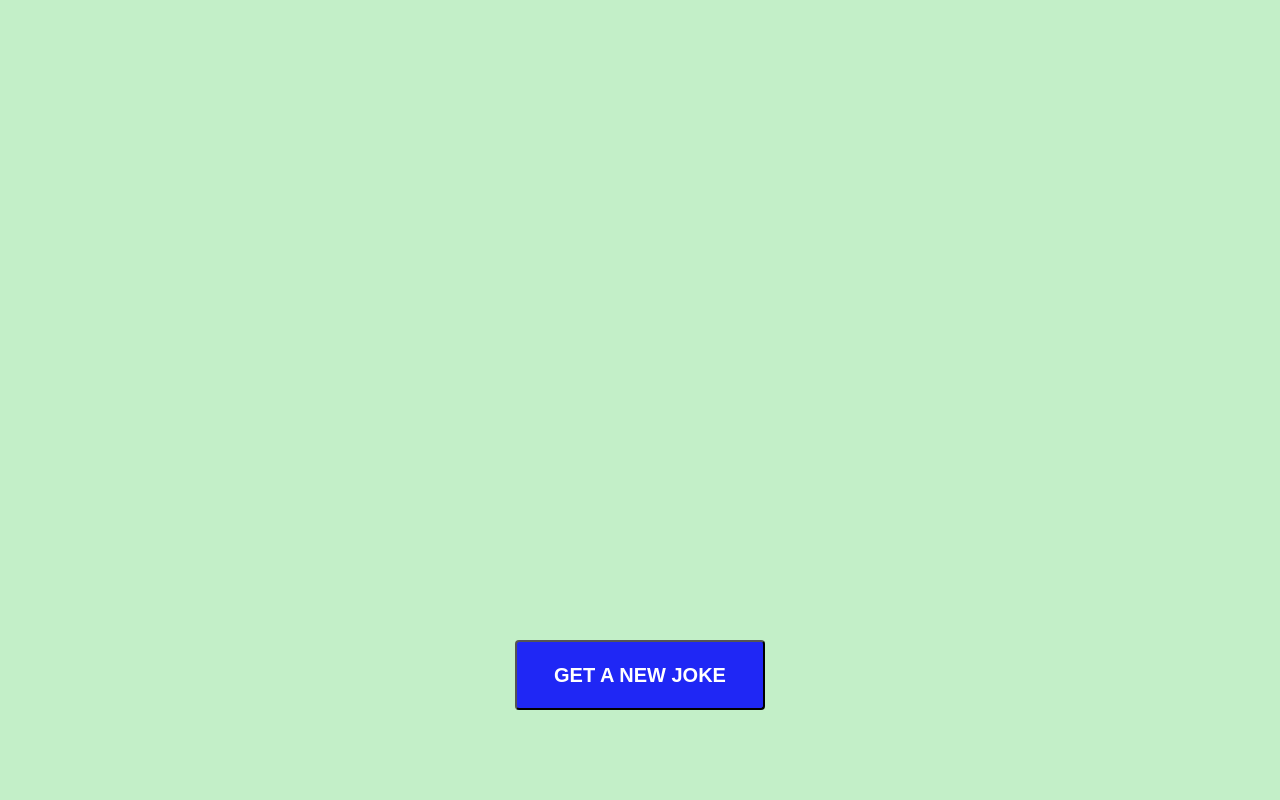
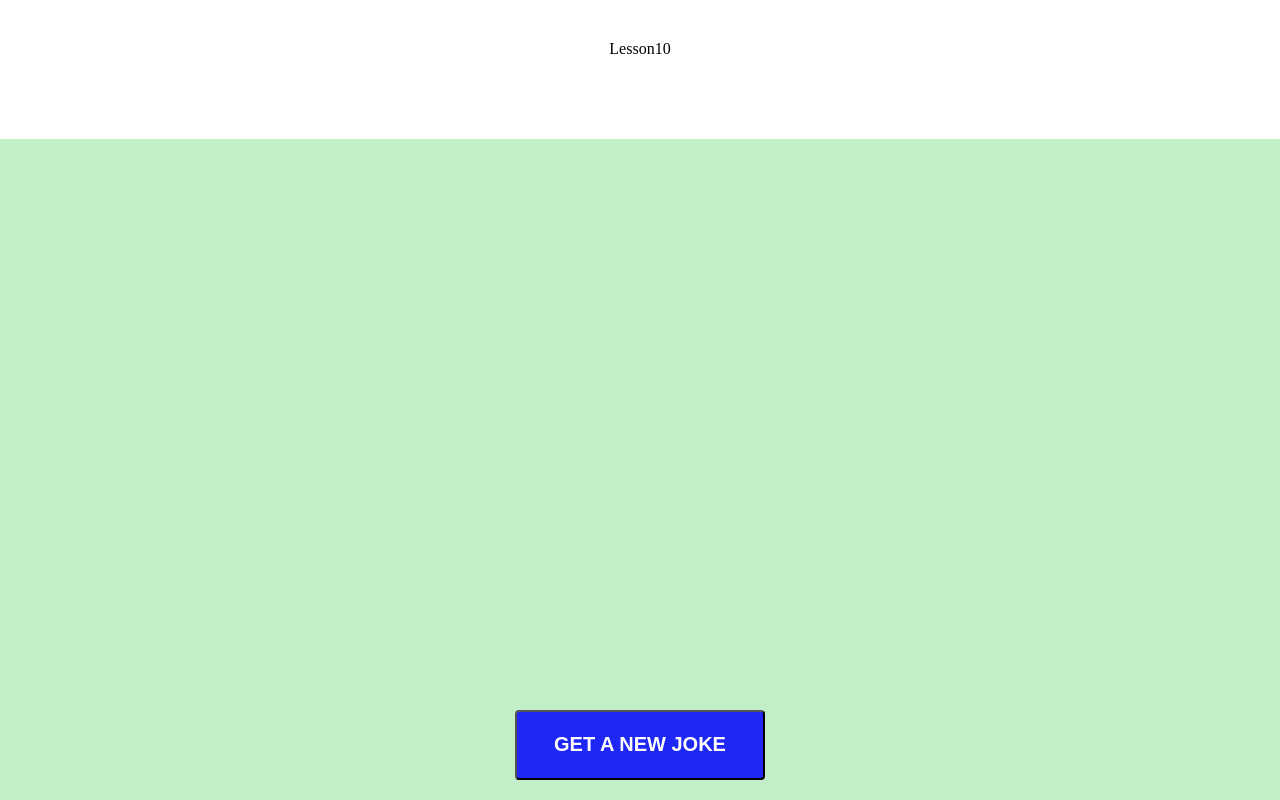
Before and after one commit to SergeiVS/react-app-typescript, a React (Create React App) app: page / in a window 1280 px wide. Built offline with nearby package versions, Linux system fonts and the light colour scheme.

Commit message:
add Leson10

```diff
--- a/src/App.tsx
+++ b/src/App.tsx
@@ -4,6 +4,7 @@ import GlobalStyles from "styles/GlobalStyles";
 // import Lesson07 from "lessons/Lesson07/Lesson07";
 import Lesson08 from "lessons/Lesson08/Lesson08";
 import Lesson09 from "lessons/Lesson09/Lesson09";
+import Lesson10 from "lessons/Lesson10/Lesson10";
 
 // import Homework06 from "homeworks/Homework06/Homework06";
 import Homework07 from "homeworks/Homework07/Homework07";
@@ -20,6 +21,7 @@ function App() {
       {/* <Lesson07 /> */}
       {/* <Lesson08 /> */}
       {/* <Lesson09 /> */}
+      <Lesson10 />
       {/* <Homework06 /> */}
       {/* <Homework07 /> */}
       {/* <Homework08 /> */}
--- /dev/null
+++ b/src/lessons/Lesson10/Lesson10.tsx
@@ -0,0 +1,21 @@
+import { Lesson_10Wrapper } from "./styles";
+
+// 1. Разместите на странице Input с label="Country", в который пользователь может ввести название страны
+// 2. Разместите на странице Button "Get Universities", по клику на которую, отправляется GET запрос на http://universities.hipolabs.com/search?country=COUNTRY
+// 3. Используйте для запросов axios
+// 4. Если в ответе на запрос пришли нормальные данные(запрос выполнен успешно), то разместите данные в стейте, а затем отобразите на стрнице в виде каточек
+// Сохраняйте не более 15 обьектов в массиве
+// 5. При повторном нажатии на кнопку, выполните новый GET запрос на http://universities.hipolabs.com/search?country=COUNTRY и  получите новые данные, и обновите стейт
+// 6. При получении ошибки, положите в отдельные стейт данные об ошибке с соббщением "Some Network Error"
+// 7. Стили на ваше усмотрение, контент тоже на ваше усмотрение
+// 8. Все нужно делать в компоненте Lesson_10
+
+// {"country": "Poland", "name": "Zachodniopomorska School of Science and Engineering", "alpha_two_code": "PL",
+// "state-province": null, "domains": ["zut.edu.pl"], "web_pages": ["http://www.zut.edu.pl/"]
+
+
+function Lesson10() {
+  return <Lesson_10Wrapper>Lesson10</Lesson_10Wrapper>;
+}
+
+export default Lesson10;
--- /dev/null
+++ b/src/lessons/Lesson10/styles.ts
@@ -0,0 +1,10 @@
+import styled from "@emotion/styled";
+
+export const Lesson_10Wrapper = styled.div`
+  display: flex;
+  flex-direction: column;
+  flex: 1;
+  gap: 40px;
+  align-items: center;
+  padding: 40px;
+`;
```
